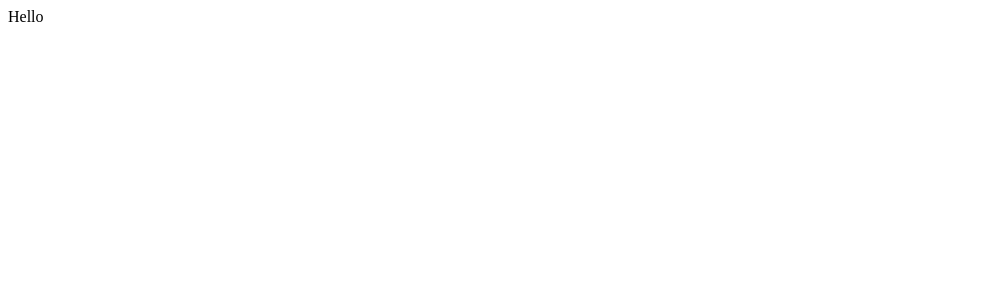
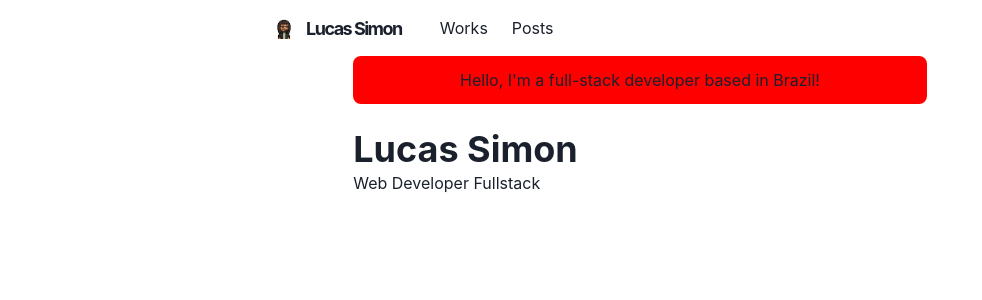
Before and after one commit to lucasimonmendes/portfolio-website, a Next.js app: page / in a window 1280 px wide. Shown: the top 300 px of the page, without its empty margins (0-982 px from the left). Built offline with nearby package versions, Linux system fonts and the light colour scheme.

Commit message:
:sparkles: add navbar

```diff
--- a/components/layouts/main.js
+++ b/components/layouts/main.js
@@ -1,5 +1,7 @@
 import Head from "next/head";
 import { Box, Container } from "@chakra-ui/react";
+
+import Navbar from "../navbar";
 
 const Main = ({ children, router }) => {
   return(
@@ -9,6 +11,8 @@
         <title>Lucas Simon - Homepage</title>
       </Head>
 
+      <Navbar path={router.asPath} />
+
       <Container maxW="container.md" pt={14}>
         {children}
       </Container>
--- /dev/null
+++ b/components/logo.js
@@ -0,0 +1,40 @@
+import Link from 'next/link'
+import Image from 'next/image'
+import { Text, useColorModeValue } from '@chakra-ui/react'
+import styled from '@emotion/styled'
+
+const LogoBox = styled.span`
+  font-weight: bold;
+  font-size: 18px;
+  display: inline-flex;
+  align-items: center;
+  height: 30px;
+  line-height: 20px;
+  padding: 10px;
+
+  &:hover img {
+    transform: rotate(20deg);
+  }
+`
+
+const Logo = () => {
+  const footPrintImg = '/images/content/simon.png'
+
+  return (
+    <Link href="/">
+      <LogoBox>
+        <Image src={footPrintImg} width={20} height={20} alt="logo" />
+        <Text
+          color={useColorModeValue('gray.800', 'whiteAlpha.900')}
+          fontFamily="M PLUS Rounded 1c"
+          fontWeight="bold"
+          ml={3}
+        >
+          Lucas Simon
+        </Text>
+      </LogoBox>
+    </Link>
+  )
+}
+
+export default Logo
--- /dev/null
+++ b/components/navbar.js
@@ -0,0 +1,111 @@
+import Logo from './logo'
+import NextLink from 'next/link'
+import {
+  Container,
+  Box,
+  Link,
+  Stack,
+  Heading,
+  Flex,
+  Menu,
+  MenuItem,
+  MenuList,
+  MenuButton,
+  IconButton,
+  useColorModeValue
+} from '@chakra-ui/react'
+
+import { HamburgerIcon } from '@chakra-ui/icons'
+
+const LinkItem = ({ href, path, children }) => {
+  const active = path === href
+  const inactiveColor = useColorModeValue('gray200', 'whiteAlpha.900')
+
+  return (
+    <Link
+      p={2}
+      bg={active ? 'glassTeal' : undefined}
+      color={active ? '#202023' : inactiveColor}
+      href={href}
+    >
+      {children}
+    </Link>
+  )
+}
+
+const Navbar = props => {
+  const { path } = props
+
+  return (
+    <Box
+      position="fixed"
+      as="nav"
+      w="100%"
+      bg={useColorModeValue('ffffff40', '#20202380')}
+      style={{ backdropFilter: 'blur(10px)' }}
+      zIndex={1}
+      {...props}
+    >
+      <Container
+        display="flex"
+        p={2}
+        maxW="container.md"
+        wrap="wrap"
+        align="center"
+        justify="space-between"
+      >
+        <Flex align="center" mr={5}>
+          <Heading as="h1" size="lg" letterSpacing="tighter">
+            <Logo />
+          </Heading>
+        </Flex>
+
+        <Stack
+          direction={{ base: 'column', md: 'row' }}
+          display={{ base: 'none', md: 'flex' }}
+          width={{ base: 'full', md: 'auto' }}
+          alignItems="center"
+          flexGrow={1}
+          mt={{ base: '4', md: 0 }}
+        >
+          <LinkItem href="/works" path={path}>
+            Works
+          </LinkItem>
+
+          <LinkItem href="posts" path={path}>
+            Posts
+          </LinkItem>
+        </Stack>
+
+        <Box flex={1} align="right">
+          <Box ml={2} display={{ base: 'inline-block', md: 'none' }}>
+            <Menu>
+              <MenuButton
+                as={IconButton}
+                icon={<HamburgerIcon />}
+                variant="outline"
+                aria-label="Options"
+              />
+              <MenuList>
+                <NextLink href="/" passHref>
+                  <MenuItem as={Link}>About</MenuItem>
+                </NextLink>
+                <NextLink href="/works" passHref>
+                  <MenuItem as={Link}>Works</MenuItem>
+                </NextLink>
+                <NextLink href="/posts" passHref>
+                  <MenuItem as={Link}>Posts</MenuItem>
+                </NextLink>
+                <MenuItem as={Link} href="https://github.com/lucasimonmendes">
+                  View Source
+                </MenuItem>
+              </MenuList>
+            </Menu>
+          </Box>
+        </Box>
+      </Container>
+    </Box>
+  )
+}
+
+export default Navbar
--- a/package.json
+++ b/package.json
@@ -13,6 +13,7 @@
   "author": "Lucas Simon",
   "license": "MIT",
   "dependencies": {
+    "@chakra-ui/icons": "^2.1.1",
     "@chakra-ui/react": "^2.8.1",
     "@emotion/react": "^11.11.1",
     "@emotion/styled": "^11.11.0",
--- /dev/null
+++ b/pages/_app.js
@@ -0,0 +1,14 @@
+import { ChakraProvider } from "@chakra-ui/react"
+import Layout from "../components/layouts/main"
+
+const Website = ({ Component, pageProps, router }) => {
+  return(
+    <ChakraProvider>
+      <Layout router={router}>
+        <Component {...pageProps} key={router.route} />
+      </Layout>
+    </ChakraProvider>
+  )
+}
+
+export default Website
--- a/pages/index.js
+++ b/pages/index.js
@@ -1,7 +1,23 @@
+import { Box, Container, Heading } from "@chakra-ui/react"
 
 const Page = () => {
   return(
-  <div>Hello</div>
+    <Container>
+      <Box borderRadius="lg" bg="red" p={3} mb={6} align="center">
+        Hello, I&apos;m a full-stack developer based in Brazil!
+      </Box>
+
+      <Box display={{ md: 'flex'}}>
+        <Box flexGrow={1}>
+          <Heading as="h2" variant="page-title">
+            Lucas Simon
+          </Heading>
+          <p>Web Developer Fullstack</p>
+
+        </Box>
+
+      </Box>
+    </Container>
   )
 }
 
```
Also changed, not shown: public/images/content/simon.png (added), 1 other file (tests, documents, lock files or other folders).
